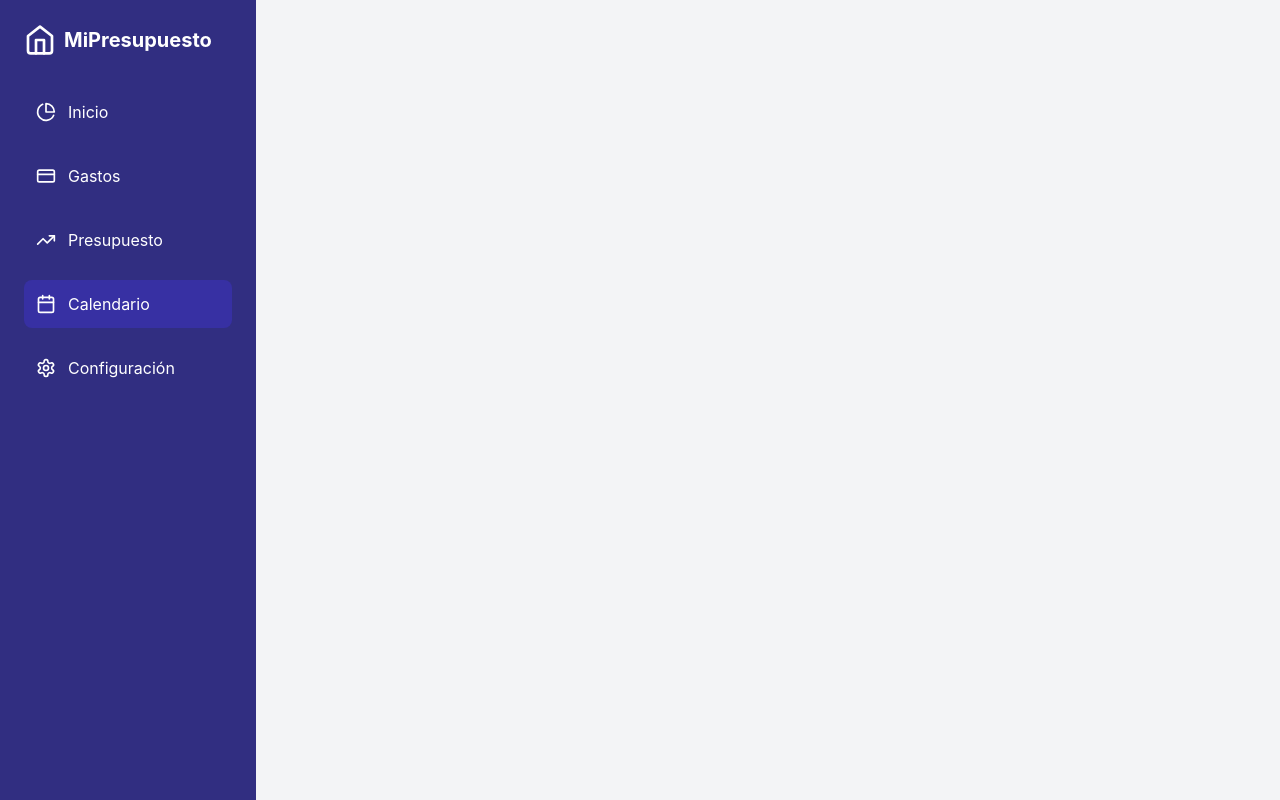
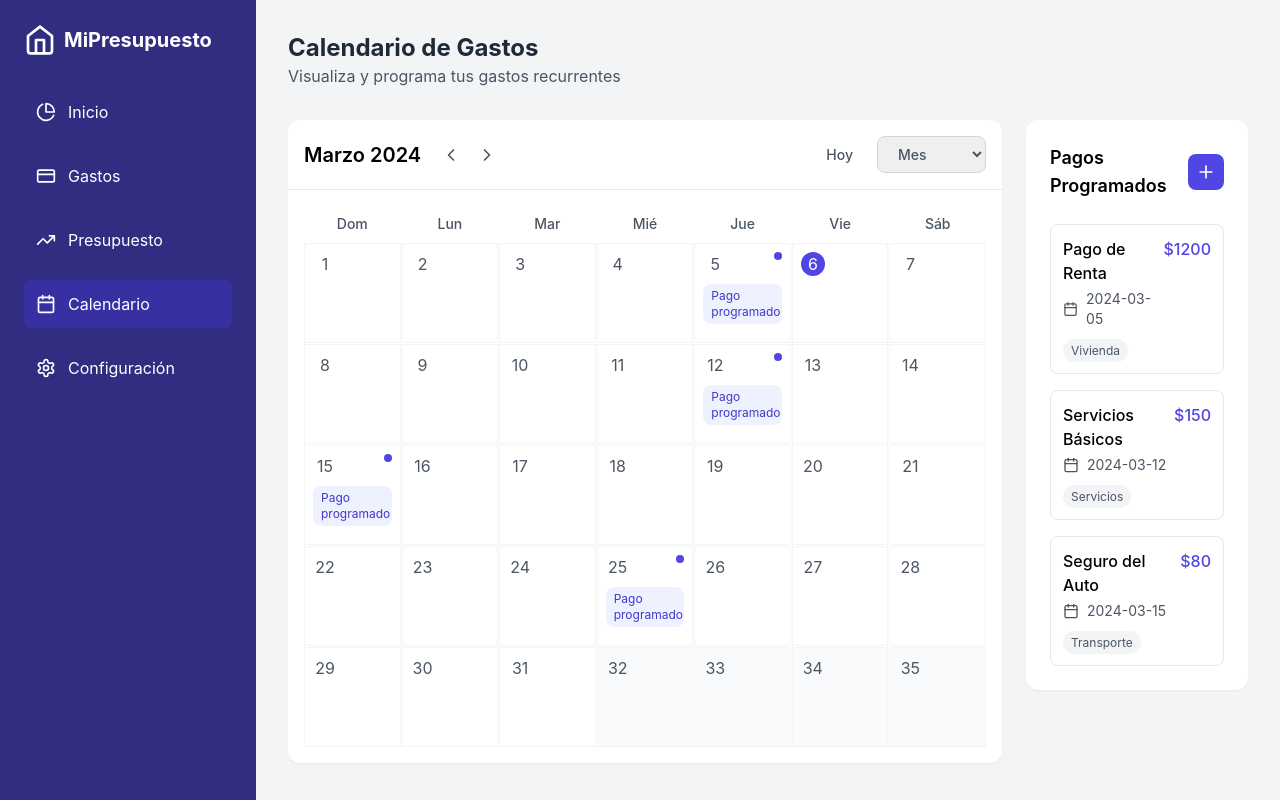
Before and after one commit to JJCO10/gastos_casa_carmona_ortiz, a React (Vite) app: page /calendar in a window 1280 px wide. Built offline with nearby package versions, Linux system fonts and the light colour scheme.

Commit message:
creacion de la pagina de calendario

```diff
--- a/src/App.tsx
+++ b/src/App.tsx
@@ -6,6 +6,7 @@ import RecentTransactions from './components/RecentTransactions';
 import BudgetChart from './components/BudgetChart';
 import ExpensesPage from './pages/ExpensesPage';
 import BudgetPage from './pages/BudgetPage';
+import CalendarPage from './pages/CalendarPage';
 
 function Dashboard() {
   return (
@@ -60,6 +61,7 @@ function App() {
             <Route path="/" element={<Dashboard />} />
             <Route path="/expenses" element={<ExpensesPage />} />
             <Route path="/budget" element={<BudgetPage />} />
+            <Route path="/calendar" element={<CalendarPage />} />
           </Routes>
         </div>
       </div>
--- /dev/null
+++ b/src/components/calendar/CalendarDay.tsx
@@ -0,0 +1,42 @@
+
+interface CalendarDayProps {
+    date: number;
+    isCurrentMonth: boolean;
+    hasEvents: boolean;
+  }
+
+  const CalendarDay = ({ date, isCurrentMonth, hasEvents }: CalendarDayProps) => {
+    const isToday = date === new Date().getDate() && isCurrentMonth;
+
+    return (
+      <div
+        className={`min-h-[100px] p-2 border border-gray-100 ${
+          isCurrentMonth ? 'bg-white' : 'bg-gray-50'
+        }`}
+      >
+        <div className="flex justify-between items-start">
+          <span
+            className={`inline-flex items-center justify-center w-6 h-6 rounded-full ${
+              isToday
+                ? 'bg-indigo-600 text-white'
+                : 'text-gray-600'
+            }`}
+          >
+            {date}
+          </span>
+          {hasEvents && (
+            <span className="inline-block w-2 h-2 bg-indigo-600 rounded-full"></span>
+          )}
+        </div>
+        {hasEvents && (
+          <div className="mt-2">
+            <div className="px-2 py-1 text-xs bg-indigo-50 text-indigo-700 rounded-lg">
+              Pago programado
+            </div>
+          </div>
+        )}
+      </div>
+    );
+  };
+
+  export default CalendarDay;
--- /dev/null
+++ b/src/components/calendar/CalendarGrid.tsx
@@ -0,0 +1,27 @@
+import CalendarDay from './CalendarDay';
+
+const weekDays = ['Dom', 'Lun', 'Mar', 'Mié', 'Jue', 'Vie', 'Sáb'];
+
+const CalendarGrid = () => {
+  return (
+    <div className="p-4">
+      <div className="grid grid-cols-7 gap-px">
+        {weekDays.map((day) => (
+          <div key={day} className="p-2 text-center text-sm font-medium text-gray-600">
+            {day}
+          </div>
+        ))}
+        {Array.from({ length: 35 }).map((_, index) => (
+          <CalendarDay
+            key={index}
+            date={index + 1}
+            isCurrentMonth={index < 31}
+            hasEvents={[5, 12, 15, 25].includes(index + 1)}
+          />
+        ))}
+      </div>
+    </div>
+  );
+};
+
+export default CalendarGrid;
--- /dev/null
+++ b/src/components/calendar/CalendarHeader.tsx
@@ -0,0 +1,33 @@
+import { ChevronLeft, ChevronRight } from 'lucide-react';
+
+const CalendarHeader = () => {
+  return (
+    <div className="p-4 border-b border-gray-200">
+      <div className="flex items-center justify-between">
+        <div className="flex items-center gap-4">
+          <h2 className="text-xl font-semibold">Marzo 2024</h2>
+          <div className="flex items-center gap-2">
+            <button className="p-1 hover:bg-gray-100 rounded-full">
+              <ChevronLeft className="w-5 h-5 text-gray-600" />
+            </button>
+            <button className="p-1 hover:bg-gray-100 rounded-full">
+              <ChevronRight className="w-5 h-5 text-gray-600" />
+            </button>
+          </div>
+        </div>
+        <div className="flex gap-2">
+          <button className="px-4 py-2 text-sm font-medium text-gray-600 hover:bg-gray-100 rounded-lg">
+            Hoy
+          </button>
+          <select className="px-4 py-2 text-sm font-medium text-gray-600 border border-gray-300 rounded-lg focus:outline-none focus:ring-2 focus:ring-indigo-500">
+            <option value="month">Mes</option>
+            <option value="week">Semana</option>
+            <option value="day">Día</option>
+          </select>
+        </div>
+      </div>
+    </div>
+  );
+};
+
+export default CalendarHeader;
--- /dev/null
+++ b/src/components/calendar/EventList.tsx
@@ -0,0 +1,64 @@
+import { Plus, Calendar as CalendarIcon } from 'lucide-react';
+
+const events = [
+  {
+    id: 1,
+    title: 'Pago de Renta',
+    date: '2024-03-05',
+    amount: 1200,
+    category: 'Vivienda',
+  },
+  {
+    id: 2,
+    title: 'Servicios Básicos',
+    date: '2024-03-12',
+    amount: 150,
+    category: 'Servicios',
+  },
+  {
+    id: 3,
+    title: 'Seguro del Auto',
+    date: '2024-03-15',
+    amount: 80,
+    category: 'Transporte',
+  },
+];
+
+const EventList = () => {
+  return (
+    <div className="bg-white rounded-xl shadow-sm p-6">
+      <div className="flex items-center justify-between mb-6">
+        <h3 className="text-lg font-semibold">Pagos Programados</h3>
+        <button className="p-2 bg-indigo-600 text-white rounded-lg hover:bg-indigo-700">
+          <Plus className="w-5 h-5" />
+        </button>
+      </div>
+
+      <div className="space-y-4">
+        {events.map((event) => (
+          <div key={event.id} className="p-3 border border-gray-200 rounded-lg">
+            <div className="flex items-start justify-between">
+              <div>
+                <h4 className="font-medium">{event.title}</h4>
+                <div className="flex items-center gap-2 mt-1 text-sm text-gray-600">
+                  <CalendarIcon className="w-4 h-4" />
+                  <span>{event.date}</span>
+                </div>
+              </div>
+              <span className="font-medium text-indigo-600">
+                ${event.amount}
+              </span>
+            </div>
+            <div className="mt-2">
+              <span className="px-2 py-1 text-xs bg-gray-100 text-gray-600 rounded-full">
+                {event.category}
+              </span>
+            </div>
+          </div>
+        ))}
+      </div>
+    </div>
+  );
+};
+
+export default EventList;
--- /dev/null
+++ b/src/pages/CalendarPage.tsx
@@ -0,0 +1,28 @@
+import CalendarGrid from '../components/calendar/CalendarGrid';
+import CalendarHeader from '../components/calendar/CalendarHeader';
+import EventList from '../components/calendar/EventList';
+
+const CalendarPage = () => {
+  return (
+    <div className="p-8">
+      <div className="mb-8">
+        <h1 className="text-2xl font-bold text-gray-800">Calendario de Gastos</h1>
+        <p className="text-gray-600">Visualiza y programa tus gastos recurrentes</p>
+      </div>
+
+      <div className="grid grid-cols-1 lg:grid-cols-4 gap-6">
+        <div className="lg:col-span-3">
+          <div className="bg-white rounded-xl shadow-sm">
+            <CalendarHeader />
+            <CalendarGrid />
+          </div>
+        </div>
+        <div>
+          <EventList />
+        </div>
+      </div>
+    </div>
+  );
+};
+
+export default CalendarPage;
```
